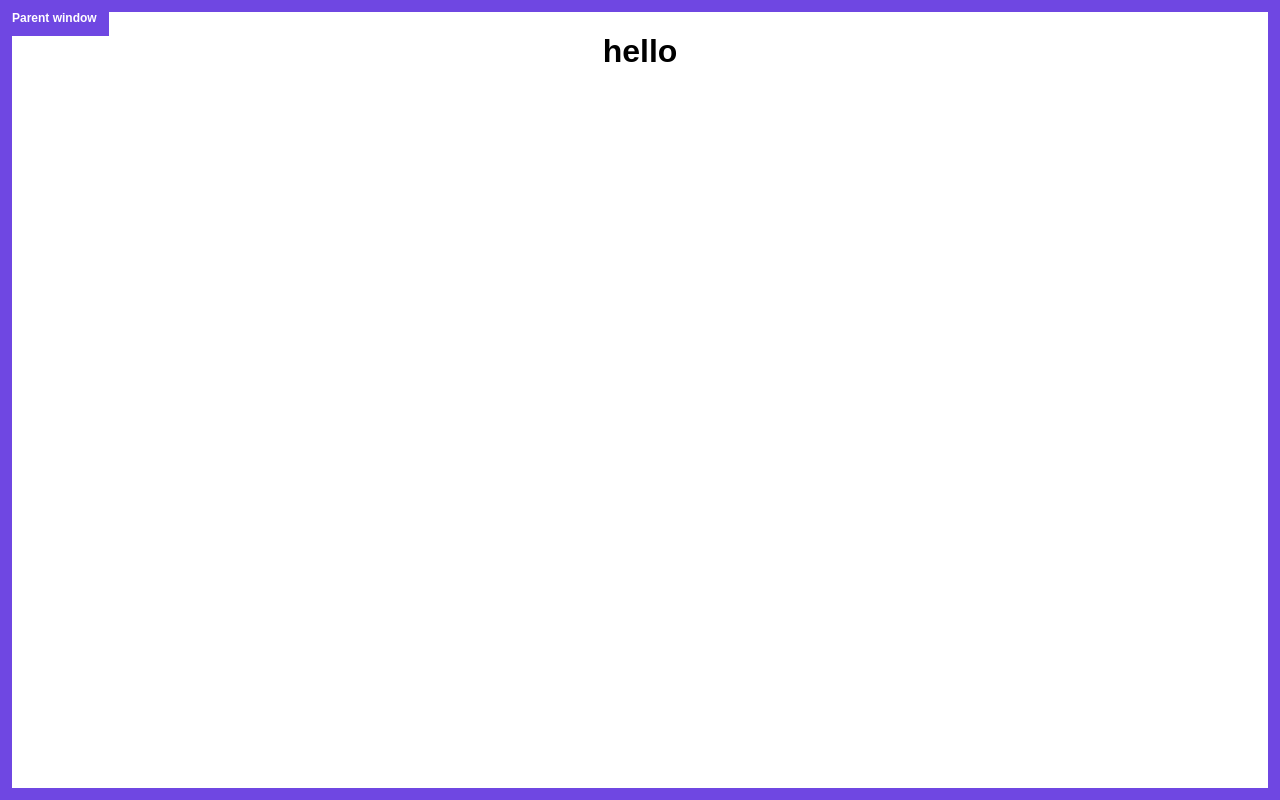
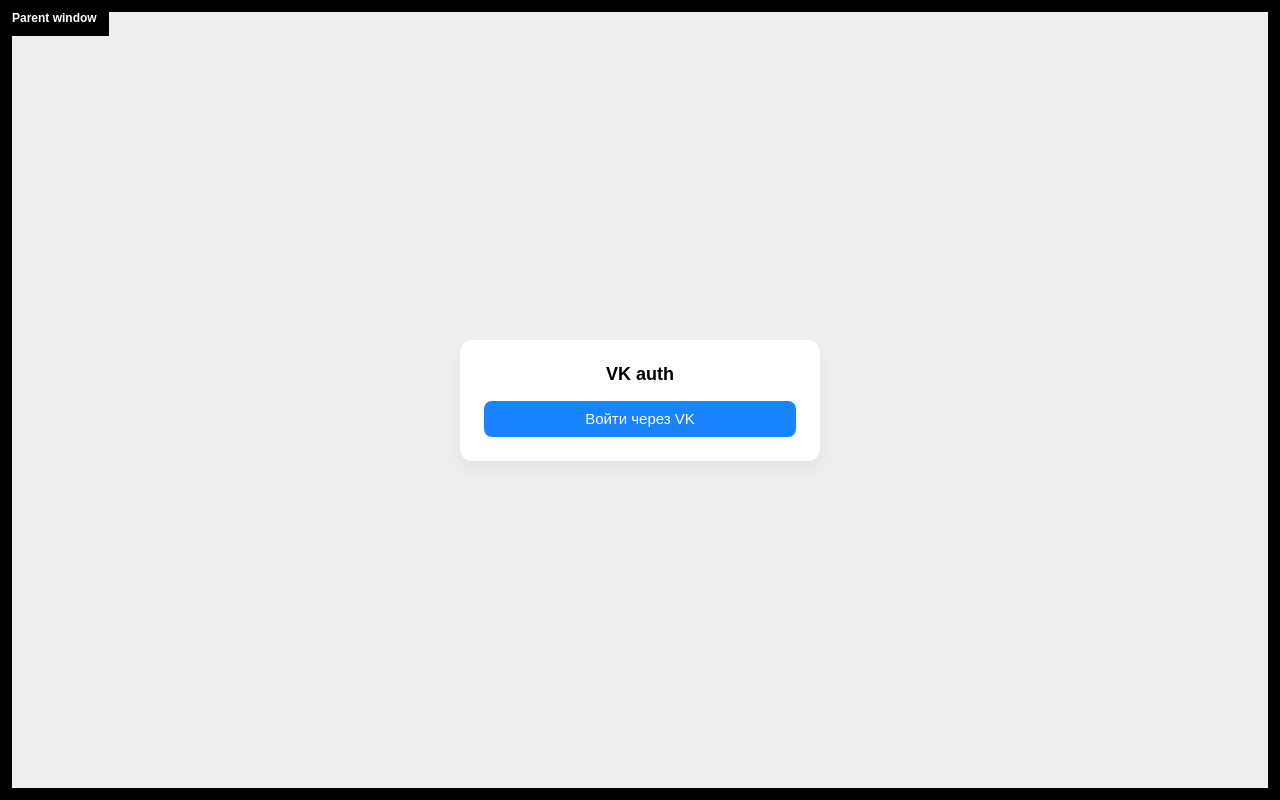
Before and after one commit to barfi/vk-auth, a plain HTML site: page index.html in a window 1280 px wide. Drawn offline with Linux system fonts and the light colour scheme.

Commit message:
Test assets

```diff
--- a/assets/index.css
+++ b/assets/index.css
@@ -1,5 +1,8 @@
 :root {
-    --color-primary: #6F47E2;
+    --color-vk: #0077ff;
+    --color-white: #fff;
+    --color-gray-100: #eee;
+    --color-black: #000;
 }
 
 *, *:before, *:after {
@@ -14,10 +17,12 @@
     display: flex;
     flex-direction: column;
     align-items: center;
+    justify-content: center;
     width: 100%;
     margin: 0;
     padding: 0;
-    border: 12px solid var(--color-primary);
+    background: var(--color-gray-100);
+    border: 12px solid var(--color-black);
     font-family: sans-serif;
     font-size: 16px;
 }
@@ -26,7 +31,7 @@
     content: 'Parent window';
     display: block;
     padding: 12px;
-    background: var(--color-primary);
+    background: var(--color-black);
     position: absolute;
     top: 0;
     left: 0;
@@ -35,3 +40,50 @@
     font-size: 12px;
     line-height: 12px;
 }
+
+.card {
+    display: flex;
+    flex-direction: column;
+    gap: 16px;
+    width: 100%;
+    max-width: 360px;
+    background: var(--color-white);
+    padding: 24px;
+    border-radius: 12px;
+    box-shadow: 0 8px 16px 0 rgba(0, 0, 0, 0.05);
+}
+
+.card > h1 {
+    font-size: 18px;
+    margin: 0;
+    width: 100%;
+    text-align: center;
+}
+
+.btn {
+    display: flex;
+    align-items: center;
+    justify-content: center;
+    border: none;
+    height: 36px;
+    line-height: 36px;
+    border-radius: 8px;
+    font-size: 15px;
+    color: var(--color-white);
+    background: var(--color-black);
+    font-weight: 500;
+    opacity: 0.9;
+    transition: opacity 0.2s ease-in-out;
+}
+
+.btn:hover {
+    opacity: 0.75;
+}
+
+.btn:active {
+    opacity: 1;
+}
+
+.btn-vk {
+    background: var(--color-vk);
+}
--- a/index.html
+++ b/index.html
@@ -6,7 +6,10 @@
         <link rel="stylesheet" href="assets/index.css">
     </head>
     <body>
-        <h1>hello</h1>
+        <div class="card">
+            <h1>VK auth</h1>
+            <button class="btn btn-vk">Войти через VK</button>
+        </div>
         <script src="assets/index.js"></script>
     </body>
 </html>
```
